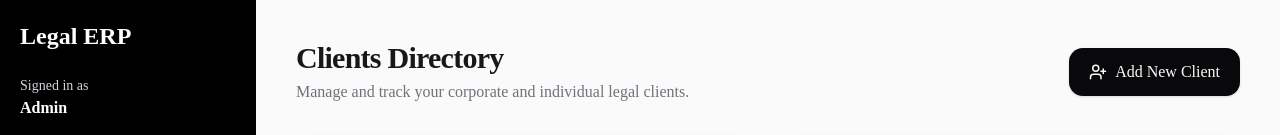
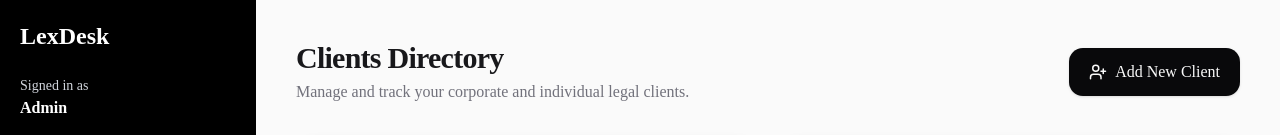
Before and after one commit to Sasmith05/LexDesk, a Next.js app: page /clients in a window 1280 px wide. Shown: the top 135 px of the page. Built offline with nearby package versions, Linux system fonts and the light colour scheme; no server answers.

Commit message:
chore: rename application headings to LexDesk

```diff
--- a/src/components/sidebar.jsx
+++ b/src/components/sidebar.jsx
@@ -18,7 +18,7 @@
 
   return (
     <div className="w-64 h-screen bg-black text-white p-5">
-      <h1 className="text-2xl font-bold mb-6">Legal ERP</h1>
+      <h1 className="text-2xl font-bold mb-6">LexDesk</h1>
 
       <div className="mb-8">
         <div className="text-sm text-gray-300">Signed in as</div>
--- a/src/components/ui/sidebar.jsx
+++ b/src/components/ui/sidebar.jsx
@@ -10,7 +10,7 @@
   return (
     <div className="w-64 h-screen bg-black text-white p-5">
       <h1 className="text-2xl font-bold mb-10">
-        Legal ERP
+        LexDesk
       </h1>
 
       <ul className="space-y-6">
```
